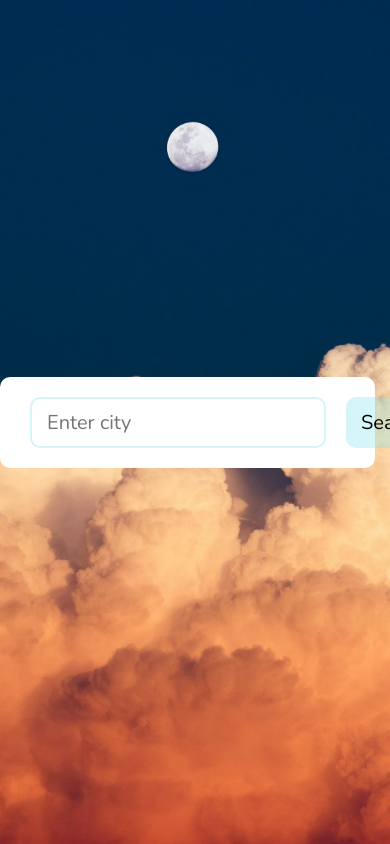
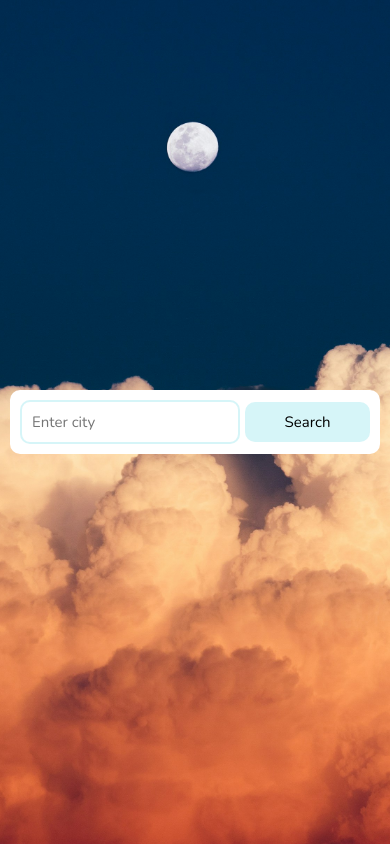
Before and after one commit to MinchWithRoots/weather-app-2, a Vue app: page / in a window 390 px wide. Built offline with nearby package versions, Linux system fonts and the light colour scheme.

Commit message:
media query and comments

```diff
--- a/src/App.vue
+++ b/src/App.vue
@@ -22,6 +22,7 @@
 
     </div>
 
+    <!-- images -->
     <div class="weather-bg">
       <div>
         <img class="weather-bg_img bg" src="./assets/bg.jpg" alt="App Background">
@@ -55,7 +56,7 @@ export default {
      loading: false,
      error: false,
    };
-  },
+  },   //change images that include weather condition
   computed: {
     weatherClass() {
       if (this.description.includes('Sunny')) {
@@ -89,7 +90,7 @@ export default {
   methods: {
     weatherSearch() {
       this.loading = true;
-      this.error = false;
+      this.error = false;  //api connection
       fetch(`https://api.weatherapi.com/v1/current.json?key=69ed7b91ab4b4d4f9f282327242604&q=${this.searchQuery}`)
       .then(response => response.json())
        .then(data => {
@@ -104,7 +105,7 @@ export default {
         this.error = true;
         console.error(error);
       });
-    },
+    },  //resetting search
     resetSearchQuery() {
       this.searchQuery = '';
     }
--- a/src/style.css
+++ b/src/style.css
@@ -74,6 +74,8 @@ input, button {
   opacity: 0;
   transition: var(--tr) ease-in-out;
 }
+
+/* if condition doesn't match, then it's hidden*/
 
 .weather-bg_img.bg {
   opacity: 1;
@@ -241,3 +243,43 @@ input, button {
   gap: 20px;
   font-size: 40px;
 }
+
+/* for other screen formats */
+@media screen and (min-width:100px) and (max-width:1024px) {
+  .container {
+    width: 80%;
+  }
+  .card {
+    padding: 15px 20px;
+    font-size: 25px;
+  }
+}
+
+@media screen and (min-width:100px) and (max-width:768px) {
+  .container {
+    width: 100%;
+    grid-template-columns: 1fr 10px 5px;
+    gap: 20px;
+    padding: 10px 10px;
+  }
+  .card {
+    padding: 10px 10px;
+    font-size: 20px;
+  }
+
+  .weather-form_btn {
+    padding: 10px 10px;
+    font-size: 15px;
+  }
+
+  .weather-form_input {
+    padding: 10px 10px;
+    font-size: 15px;
+  }
+
+  .weather-form {
+    gap: 5px;
+    display: flex;
+    align-items: center;
+  }
+}
```
